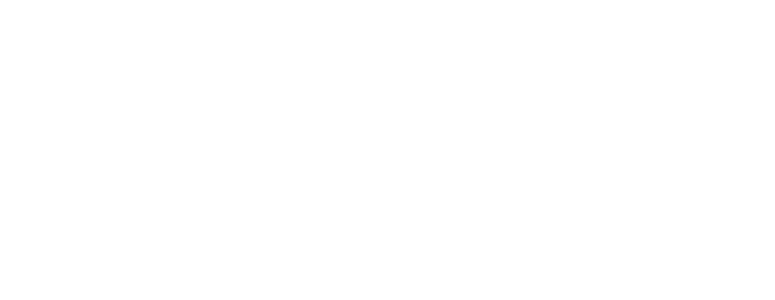
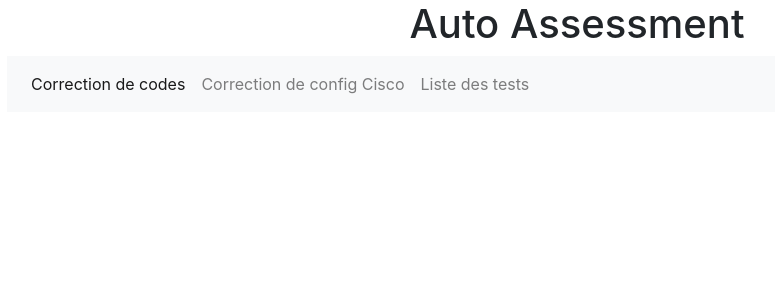
Before and after one commit to Kremas/automatic-assessment, a Flask app: page /list in a window 1280 px wide. Before the commit the part shown is empty. Shown: the top 300 px of the page, without its empty margins (63-838 px from the left). Run offline with Flask 2, Linux system fonts and the light colour scheme; some libraries are stand-ins or nearby versions.

Commit message:
Add a nav bar

```diff
--- a/wtform/templates/liste.html
+++ b/wtform/templates/liste.html
@@ -1,5 +1,22 @@
-<div class="container">
-	{% for t in tests %}
-		<a class="test_list" href="/?t={{ t }}">{{ t }}</a><br>
-	{% endfor %}
-</div>
+<!doctype html>
+<html>
+	<header>
+    <meta charset="utf-8">
+    <title>Correction automatique</title>
+      <link rel="stylesheet" media="screen" href="https://stackpath.bootstrapcdn.com/bootstrap/4.2.1/css/bootstrap.min.css">
+      <link rel="stylesheet" href="https://stackpath.bootstrapcdn.com/bootstrap/4.2.1/css/bootstrap.min.css">
+      <link rel="stylesheet" href="https://use.fontawesome.com/releases/v5.6.3/css/all.css" integrity="sha384-UHRtZLI+pbxtHCWp1t77Bi1L4ZtiqrqD80Kn4Z8NTSRyMA2Fd33n5dQ8lWUE00s/" crossorigin="anonymous">
+      <meta name="viewport" content="width=device-width, initial-scale=1.0">
+  </header>
+  <body>
+    <div id="title" style="text-align: center">
+      <h1> Auto Assessment </h1>
+    </div>
+    {% include 'nav.html' %}
+		<div class="container">
+			{% for t in tests %}
+				<a class="test_list" href="/?t={{ t }}">{{ t }}</a><br>
+			{% endfor %}
+		</div>
+	</body>
+</html>
--- /dev/null
+++ b/wtform/templates/nav.html
@@ -0,0 +1,15 @@
+<nav class="navbar navbar-expand-lg navbar-light bg-light container">
+  <div class="collapse navbar-collapse" id="navbarNav">
+    <ul class="navbar-nav">
+      <li class="nav-item active">
+        <a class="nav-link" href="/">Correction de codes <span class="sr-only">(current)</span></a>
+      </li>
+      <li class="nav-item">
+        <a class="nav-link" href="/cisco">Correction de config Cisco</a>
+      </li>
+      <li class="nav-item">
+        <a class="nav-link" href="/list">Liste des tests</a>
+      </li>
+    </ul>
+  </div>
+</nav>
--- a/wtform/templates/test.html
+++ b/wtform/templates/test.html
@@ -12,6 +12,7 @@
     <div id="title" style="text-align: center">
       <h1> Auto Assessment </h1>
     </div>
+    {% include 'nav.html' %}
     <div id="errors" class="container p-5" style="text-align: center">
       {{ error }}
     </div>
@@ -87,7 +88,6 @@
       </div>
     </form>
     <div class="container mt-5" style="text-align: center">
-      <a href="http://0.0.0.0:5000/cisco" class="btn btn-primary">Correction Cisco</a>
       <button id="liste" class="btn btn-primary">Liste des corrections</button>
       <div class="container liste" style="display: none;">
         {% for t in liste %}
```
Also changed, not shown: wtform/templates/cisco.html (+5 -2 lines).
